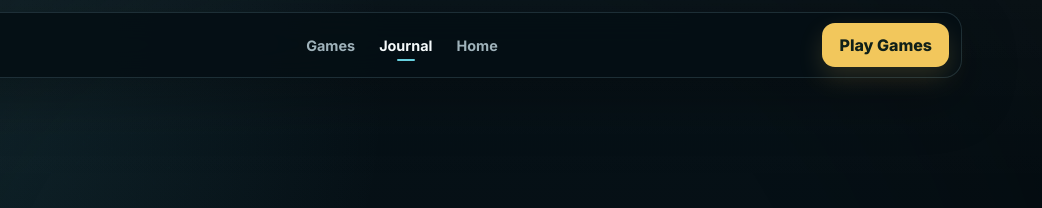
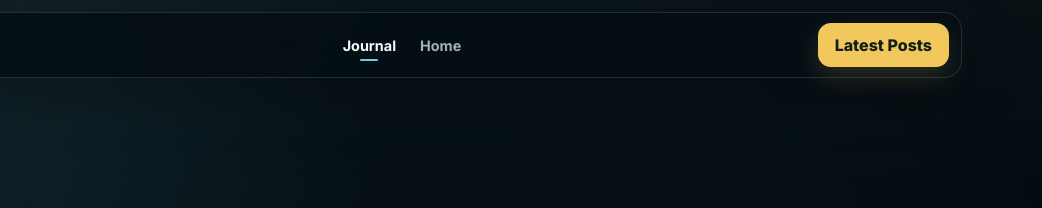
Before and after one commit to Danny-4686/Danny-4686.github.io, a plain HTML site: page journal/index.html in a window 1280 px wide. Shown: the top 208 px of the page, 238-1280 px from the left. Drawn offline with Linux system fonts and the light colour scheme.

Commit message:
Keep journal focused on posts and memories

```diff
--- a/journal/index.html
+++ b/journal/index.html
@@ -18,12 +18,11 @@
       <img src="../assets/images/cloudlab-logo.png" alt="CloudLab logo">
       <span><strong>Danny4686</strong><small>CloudLab Studio</small></span>
     </a>
-    <nav class="hub-nav" aria-label="Site navigation">
-      <a href="/games/">Games</a>
+    <nav class="hub-nav" aria-label="Journal navigation">
       <a class="active" href="/journal/">Journal</a>
       <a href="/">Home</a>
     </nav>
-    <a class="header-action" href="/games/">Play Games</a>
+    <a class="header-action" href="#posts">Latest Posts</a>
   </header>
 
   <main>
@@ -33,7 +32,7 @@
       <p class="lead">A visual timeline of what I am building, what changed, and the moments worth remembering along the way.</p>
     </section>
 
-    <section class="page-shell section-block">
+    <section class="page-shell section-block" id="posts">
       <div class="section-heading reveal">
         <div>
           <p class="eyebrow">LATEST POSTS</p>
```
